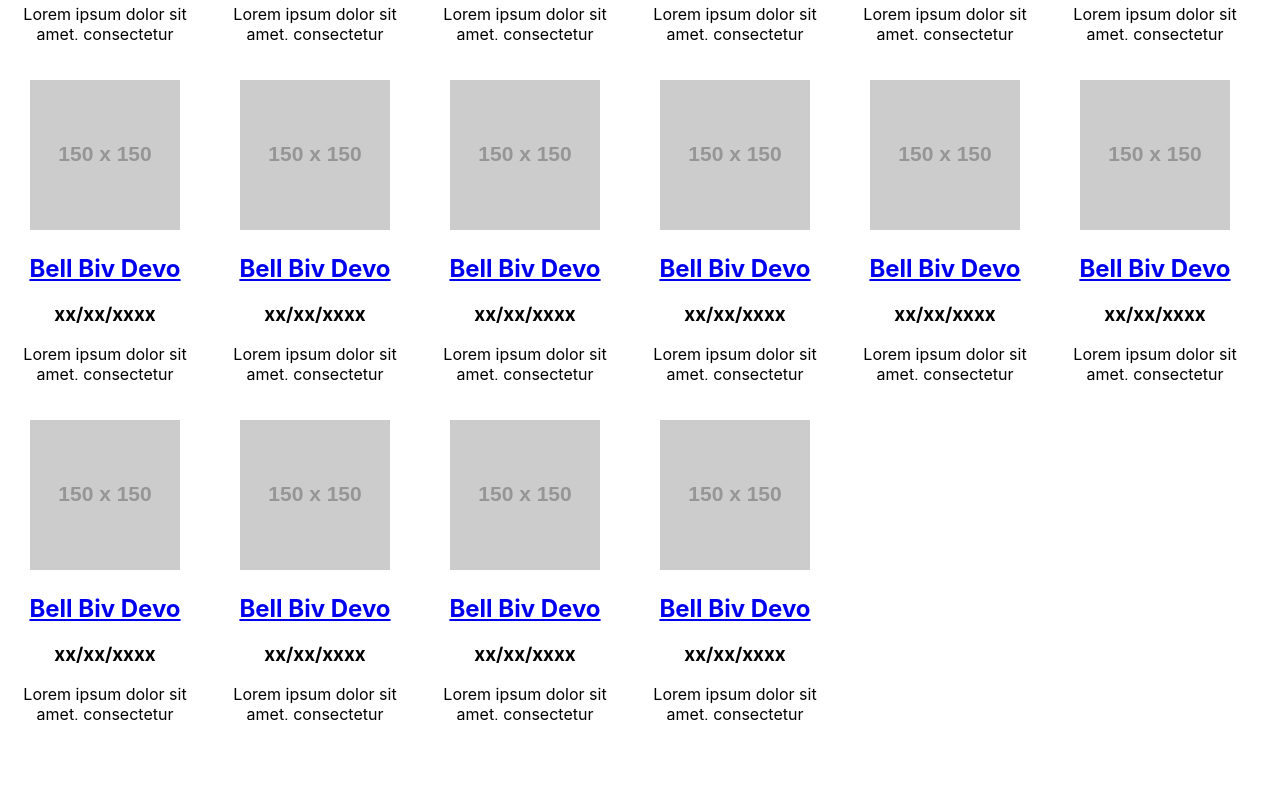
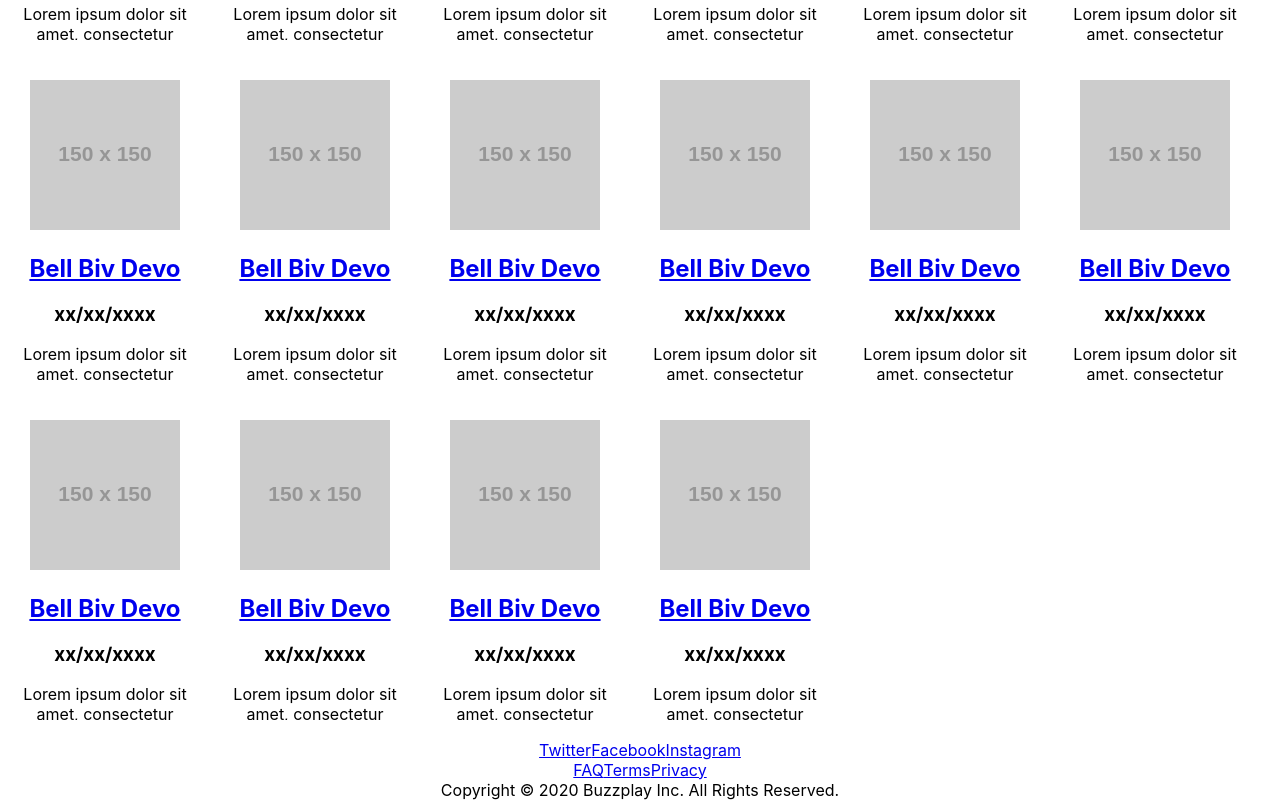
Before and after one commit to BuzzplayMobile/BuzzplayLive, a React (Create React App) app: page / in a window 1280 px wide. Shown: the part 789-1589 px from the top of the page. Before the commit the page ends 1529 px from the top, so only its background shows below. Built offline with nearby package versions, Linux system fonts and the light colour scheme.

Commit message:
Added footer component with basic placeholder  content

```diff
--- a/src/App.js
+++ b/src/App.js
@@ -4,6 +4,7 @@ import "./App.css";
 import Toolbar from "./components/toolbar/toolbar";
 import ShowPage from "./pages/show/show-page";
 import HomePage from "./pages/home/home-page";
+import Footer from "./components/footer/footer";
 
 function App() {
   return (
@@ -18,6 +19,7 @@ function App() {
             <HomePage />
           </Route>
         </Switch>
+        <Footer></Footer>
       </div>
     </Router>
   );
--- /dev/null
+++ b/src/components/footer/footer.js
@@ -0,0 +1,19 @@
+import React from "react";
+
+const Footer = (props) => (
+  <footer>
+    <div className="footer__social">
+      <a href="/">Twitter</a>
+      <a href="/">Facebook</a>
+      <a href="/">Instagram</a>
+    </div>
+    <div className="footer__menu">
+      <a href="/faq">FAQ</a>
+      <a href="/tos">Terms</a>
+      <a href="/privacy">Privacy</a>
+    </div>
+    <div className="footer__copyright">Copyright &copy; 2020 Buzzplay Inc. All Rights Reserved.</div>
+  </footer>
+);
+
+export default Footer;
```
Also changed, not shown: src/pages/faq/faq.js (added), src/pages/privacy/privacy.js (added), src/pages/tos/tos.js (added).
